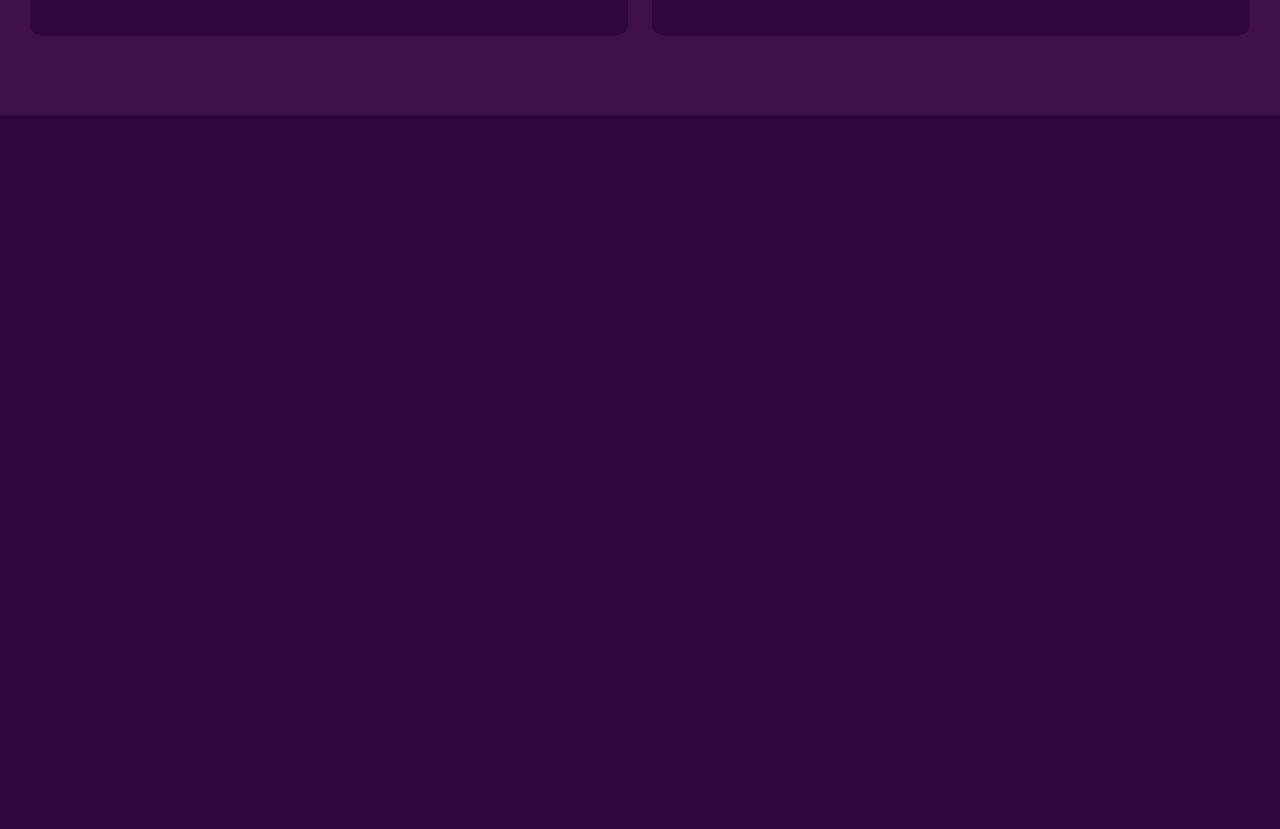
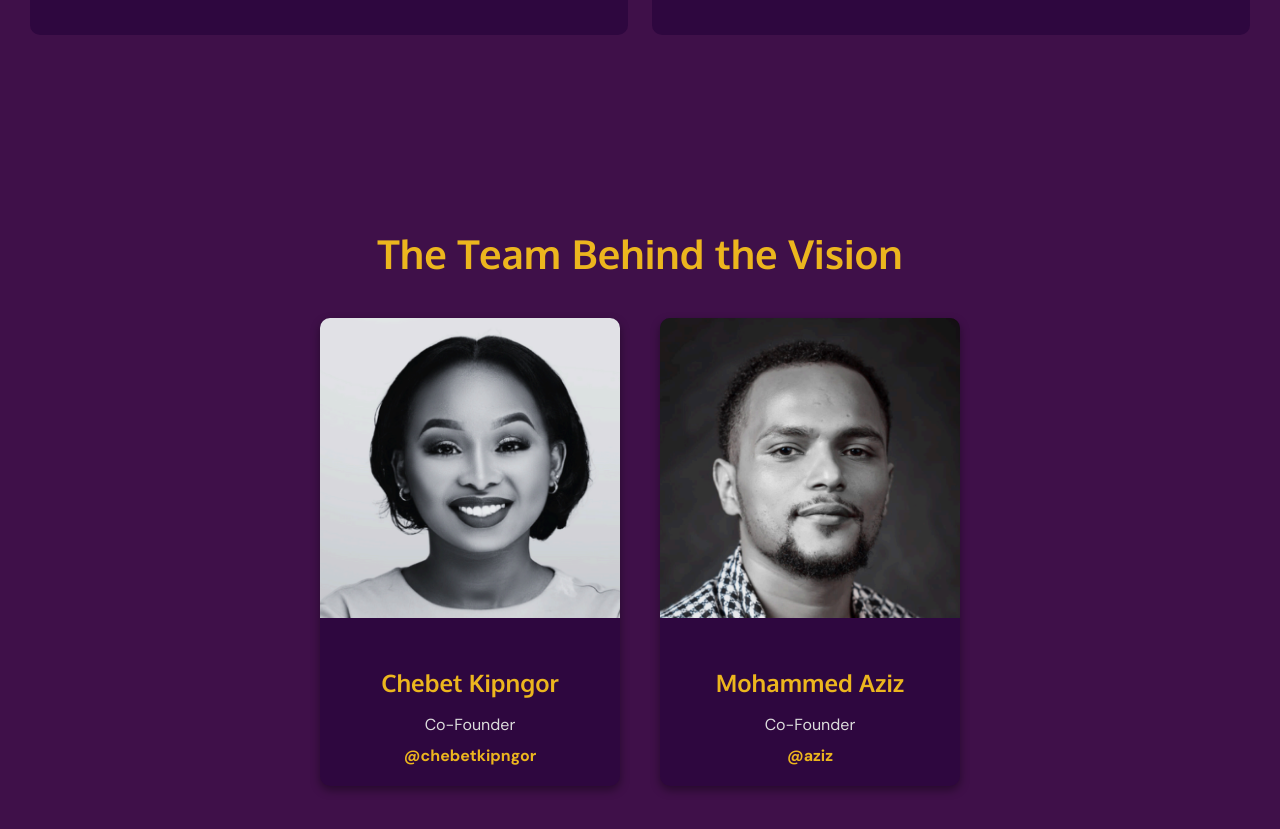
Before and after one commit to gethsun1/Xabilla-II, a React (Create React App) app: page / in a window 1280 px wide. Shown: the part 2187-3016 px from the top of the page. Before the commit the page ends 2302 px from the top, so only its background shows below. Built offline with nearby package versions, Linux system fonts and the light colour scheme.

Commit message:
Updated the app with new features

```diff
--- /dev/null
+++ b/src/components/Team.js
@@ -0,0 +1,117 @@
+import React from 'react';
+import styled from 'styled-components';
+import Fade from 'react-reveal/Fade';
+import team1 from '../assets/team1.png';
+import team2 from '../assets/team2.png';
+
+const TeamContainer = styled.div`
+  padding: 80px 20px;
+  background-color: #3f1049;
+  color: white;
+  text-align: center;
+
+  h2 {
+    font-size: 2.5rem;
+    margin-bottom: 40px;
+    color: #ECB61E;
+  }
+
+  .team-members {
+    display: flex;
+    justify-content: center;
+    gap: 40px;
+    flex-wrap: wrap;
+  }
+
+  .member {
+    background-color: #2e073f;
+    border-radius: 10px;
+    overflow: hidden;
+    text-align: center;
+    width: 300px;
+    box-shadow: 0 4px 10px rgba(0, 0, 0, 0.4);
+    transition: transform 0.3s ease;
+
+    &:hover {
+      transform: translateY(-10px);
+    }
+
+    img {
+      width: 100%;
+      height: 300px;
+      object-fit: cover;
+    }
+
+    .info {
+      padding: 20px;
+
+      h3 {
+        font-size: 1.5rem;
+        margin-bottom: 10px;
+        color: #ECB61E;
+      }
+
+      p {
+        font-size: 1rem;
+        margin-bottom: 10px;
+        color: #ddd;
+      }
+
+      a {
+        color: #ECB61E;
+        text-decoration: none;
+        font-weight: bold;
+        transition: color 0.3s ease;
+
+        &:hover {
+          color: white;
+        }
+      }
+    }
+  }
+
+  @media (max-width: 768px) {
+    .team-members {
+      flex-direction: column;
+      align-items: center;
+    }
+
+    .member {
+      width: 90%;
+    }
+  }
+`;
+
+const Team = () => {
+  return (
+    <TeamContainer id="team">
+      <Fade bottom>
+        <h2>The Team Behind the Vision</h2>
+        <div className="team-members">
+          <div className="member">
+            <img src={team1} alt="Chebet Kipngor" />
+            <div className="info">
+              <h3>Chebet Kipngor</h3>
+              <p>Co-Founder</p>
+              <a href="https://twitter.com/chebetkipngor" target="_blank" rel="noopener noreferrer">
+                @chebetkipngor
+              </a>
+            </div>
+          </div>
+          <div className="member">
+            <img src={team2} alt="Mohammed Aziz" />
+            <div className="info">
+              <h3>Mohammed Aziz</h3>
+              <p>Co-Founder</p>
+              <a href="https://twitter.com/aziz" target="_blank" rel="noopener noreferrer">
+                @aziz
+              </a>
+            </div>
+          </div>
+        </div>
+      </Fade>
+    </TeamContainer>
+  );
+};
+
+export default Team;
--- a/src/pages/Home.js
+++ b/src/pages/Home.js
@@ -5,6 +5,7 @@ import About from '../components/About';
 import Features from '../components/Features';
 import Stats from '../components/Stats';
 import Revenue from '../components/Revenue';
+import Team from '../components/Team';
 
 const Home = () => (
   <>
@@ -14,6 +15,7 @@ const Home = () => (
     <Features id="features" />
     <Stats id="stats" />
     <Revenue id="revenue" />
+    <Team id="team" />
   </>
 );
 
```
Also changed, not shown: src/assets/team1.png (added), src/assets/team2.png (added).
